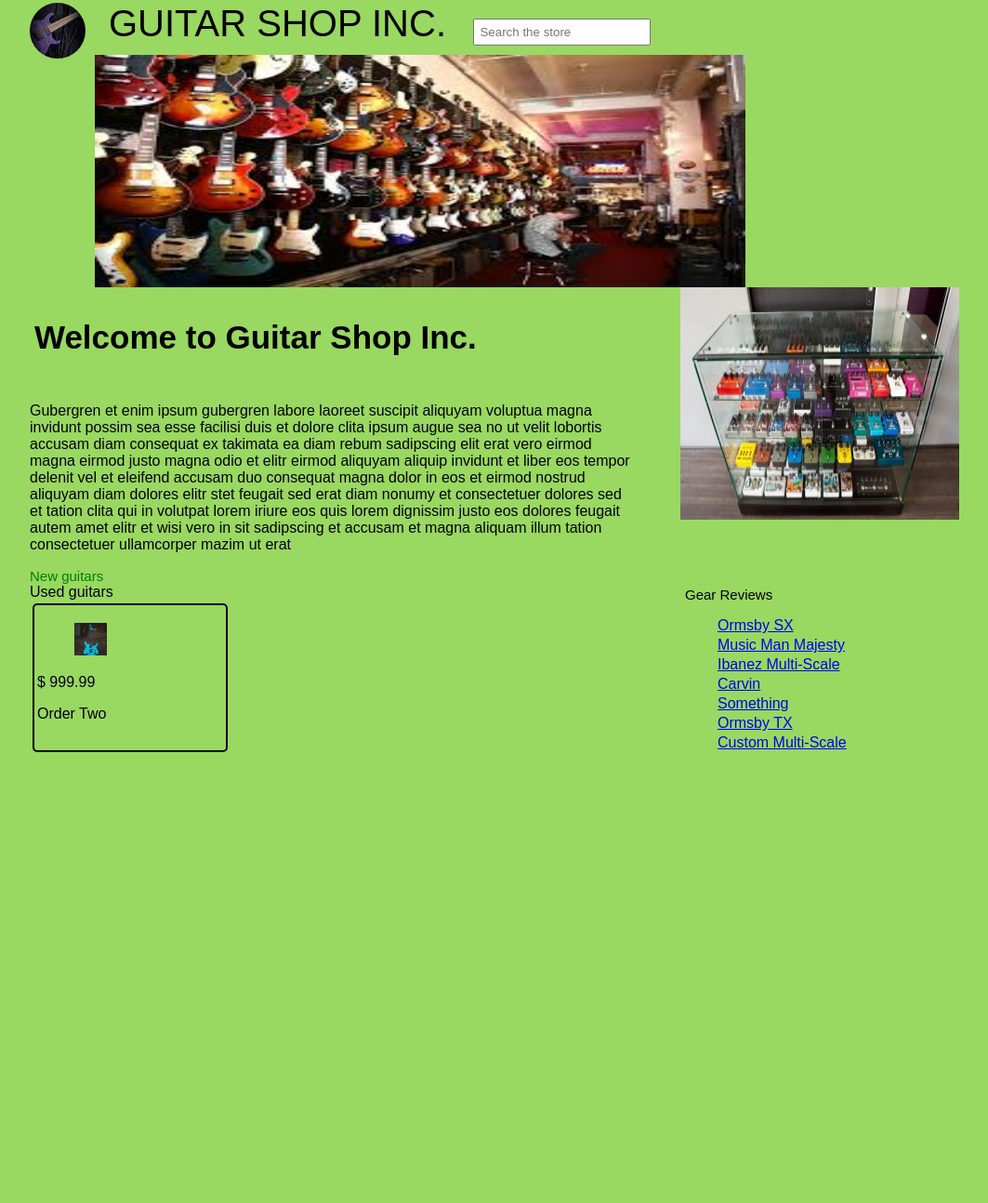
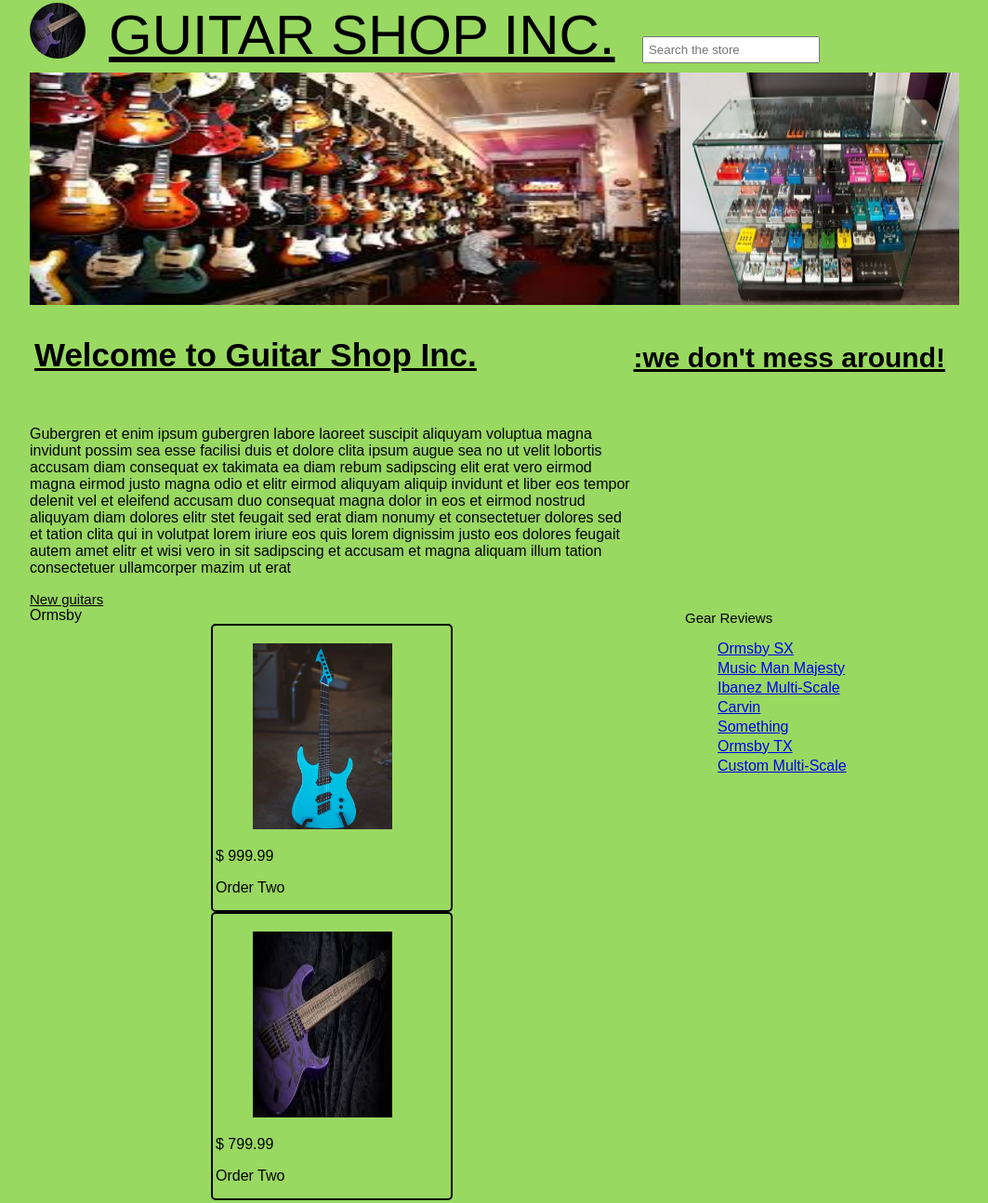
Before and after one commit to cmichaelgc/StoreApp, a plain HTML site: page index.html in a window 1280 px wide. Shown: the part 5-1299 px from the top of the page at 93% size, without its empty margins (108-1171 px from the left). Before the commit the page ends 849 px from the top, so only its background shows below. Drawn offline with Linux system fonts and the light colour scheme.

Commit message:
test adding more products and type style

```diff
--- a/index.html
+++ b/index.html
@@ -33,13 +33,14 @@
     <!--WELCOME-->
     <section>
         <h1 id="welcome-header">Welcome to Guitar Shop Inc.</h1>
+        <h1 id="welcome-part2">:we don't mess around!</h1>
         <p id="welcome-text">Gubergren et enim ipsum gubergren labore laoreet suscipit aliquyam voluptua magna invidunt possim sea esse facilisi duis et dolore clita ipsum augue sea no ut velit lobortis accusam diam consequat ex takimata ea diam rebum sadipscing elit erat vero eirmod magna eirmod justo magna odio et elitr eirmod aliquyam aliquip invidunt et liber eos tempor delenit vel et eleifend accusam duo consequat magna dolor in eos et eirmod nostrud aliquyam diam dolores elitr stet feugait sed erat diam nonumy et consectetuer dolores sed et tation clita qui in volutpat lorem iriure eos quis lorem dignissim justo eos dolores feugait autem amet elitr et wisi vero in sit sadipscing et accusam et magna aliquam illum tation consectetuer ullamcorper mazim ut erat</p>
     </section>
     <!--MAIN-->
     <section id="main">
         <header id="guitar-header">New guitars</header>
 
-        <header id="header-title">Used guitars</header>
+        <header id="header-title">Ormsby</header>
 
 
         <!--PRODUCTS-->
@@ -52,6 +53,20 @@
                     <span class="product-name"></span>
                 </header>
                 <p>&#36; 999.99</p>
+                <div class="add-to-cart">
+                    Order Two
+                </div>
+            </article>
+        </section>
+        <section class="product2">
+            <article class="product-article2">
+                <figure>
+                    <img class="product-thumbnail" src="img/guitar3.jpg" />
+                </figure>
+                <header>
+                    <span class="product-name"></span>
+                </header>
+                <p>&#36; 799.99</p>
                 <div class="add-to-cart">
                     Order Two
                 </div>
--- a/main.css
+++ b/main.css
@@ -10,7 +10,8 @@ body{
 
 
 #header-name{
-    font-size: 40px;
+    font-size: 60px;
+    text-decoration: underline;
     color: black;
     padding: 15px;
     margin: 0px 0px 0px 0px;
@@ -29,7 +30,7 @@ body{
     margin: 10px 10px 10px 10px;
 }
 #main-header{
-    height: 80px;
+    height: 60px;
 }
 #main-image{
     width: 700px;
@@ -47,6 +48,15 @@ body{
     padding: 5px;
     float: left;
     font-family: fantasy;
+    text-decoration: underline;
+}
+#welcome-part2 {
+    font-size: 30px;
+    color: black;
+    padding: 15px;
+    font-family: fantasy;
+    text-decoration: underline;
+    float: right;
 }
 #welcome-text{
     float: left;
@@ -80,35 +90,52 @@ body{
     margin: 0px 0px 3px 0px;
 }
 #guitar-header{
-    color: green;
+    color: black;
     font-size: 15px;
+    text-decoration: underline;
     margin: 0px 0px 3px 0px
     height: 25px;
 }
 .products{
     width: 25%;
-    float: left;
-    margin: 0px 0px 20px 0px;
+    margin: auto;
 }
 .product-article{
-    height: 150px;
-    width: 200px;
+    height: 300px;
+    width: 250px;
     border-width: 2px;
     border-style: solid;
     border color: blue;
-    margin: 3px 3px 3px 3px;
+    margin: auto;
     padding: 3px 3px 3px 3px;
     border-radius: 5px;
 }
 .product-thumbnail {
-    width: 35px;
-    height: 35px;
+    width: 150px;
+    height: 200px;
 
+}
+.product-article2 {
+    height: 300px;
+    width: 250px;
+    border-width: 2px;
+    border-style: solid;
+    border color: blue;
+    margin: auto;
+    padding: 3px 3px 3px 3px;
+    border-radius: 5px;
+    .product-thumbnail2 {
+    width: 150px;
+    height: 200px;
 }
 footer{
     width:100%;
+    right: 0;
+    bottom: 0;
+    left: 0;
     background-color: antiquewhite;
-    margin: 20px 0px 20px 0px;
-    padding: 5px 0px 0px 0px;
+    margin auto;
+    padding: 1rem;
     border-radius: 5px;
+    text-align: center;
 }
```
